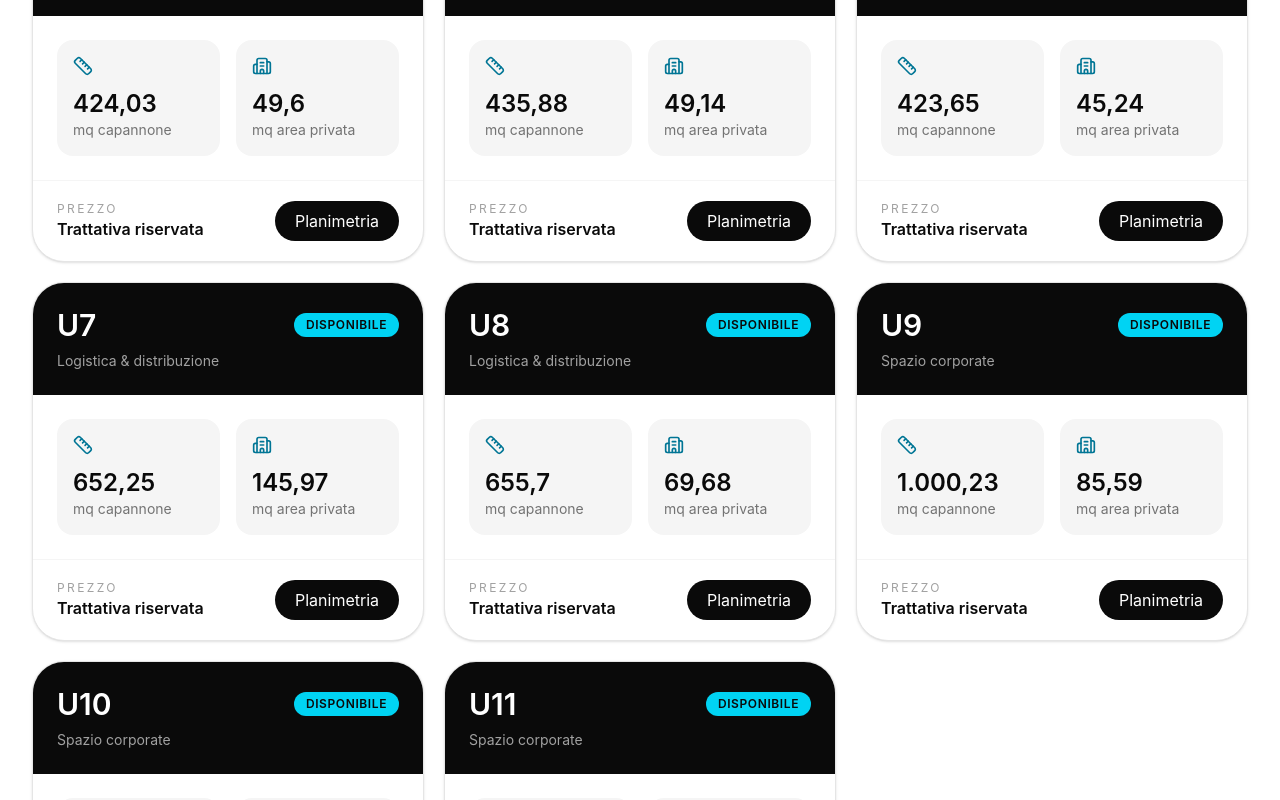
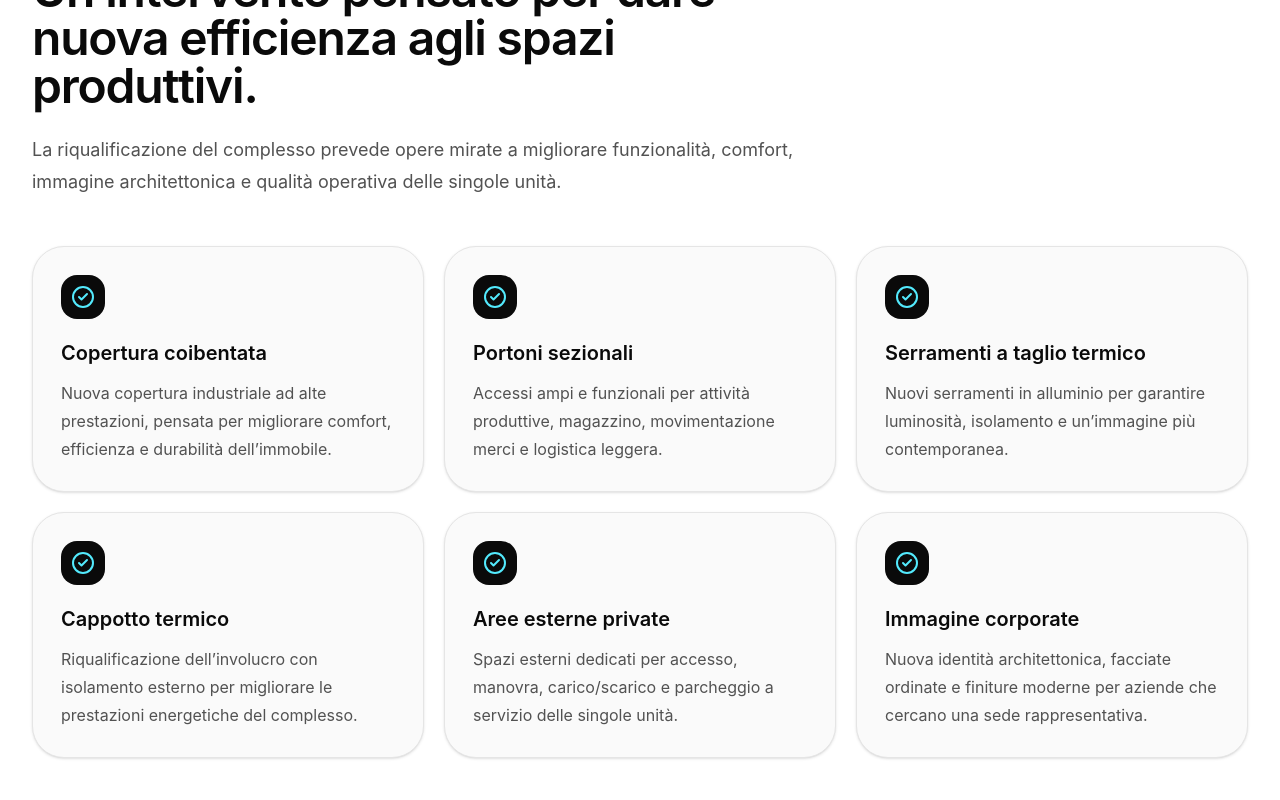
Before and after one commit to marcogelfi-code/paderno-business-hub, a React (Vite) app: page / in a window 1280 px wide. Shown: the part 4140-4940 px from the top of the page. Built offline with nearby package versions, Linux system fonts and the light colour scheme.

Commit message:
Aggiunge sezione specifiche tecniche

```diff
--- a/src/App.jsx
+++ b/src/App.jsx
@@ -293,6 +293,74 @@ function Features() {
                 </CardContent>
               </Card>
             </motion.div>
+          ))}
+        </div>
+      </div>
+    </section>
+  );
+}function TechnicalSpecs() {
+  const specs = [
+    {
+      title: "Copertura coibentata",
+      text: "Nuova copertura industriale ad alte prestazioni, pensata per migliorare comfort, efficienza e durabilità dell’immobile.",
+    },
+    {
+      title: "Portoni sezionali",
+      text: "Accessi ampi e funzionali per attività produttive, magazzino, movimentazione merci e logistica leggera.",
+    },
+    {
+      title: "Serramenti a taglio termico",
+      text: "Nuovi serramenti in alluminio per garantire luminosità, isolamento e un’immagine più contemporanea.",
+    },
+    {
+      title: "Cappotto termico",
+      text: "Riqualificazione dell’involucro con isolamento esterno per migliorare le prestazioni energetiche del complesso.",
+    },
+    {
+      title: "Aree esterne private",
+      text: "Spazi esterni dedicati per accesso, manovra, carico/scarico e parcheggio a servizio delle singole unità.",
+    },
+    {
+      title: "Immagine corporate",
+      text: "Nuova identità architettonica, facciate ordinate e finiture moderne per aziende che cercano una sede rappresentativa.",
+    },
+  ];
+
+  return (
+    <section id="specifiche" className="bg-white px-5 py-24 text-neutral-950 lg:px-8">
+      <div className="mx-auto max-w-7xl">
+        <motion.div {...fadeUp} className="max-w-3xl">
+          <div className="mb-4 text-sm font-semibold uppercase tracking-[0.3em] text-cyan-700">
+            Specifiche tecniche
+          </div>
+
+          <h2 className="text-4xl font-semibold tracking-tight md:text-5xl">
+            Un intervento pensato per dare nuova efficienza agli spazi produttivi.
+          </h2>
+
+          <p className="mt-6 text-lg leading-8 text-neutral-600">
+            La riqualificazione del complesso prevede opere mirate a migliorare funzionalità,
+            comfort, immagine architettonica e qualità operativa delle singole unità.
+          </p>
+        </motion.div>
+
+        <div className="mt-12 grid gap-5 md:grid-cols-2 lg:grid-cols-3">
+          {specs.map((item) => (
+            <Card key={item.title} className="rounded-[2rem] border border-neutral-200 bg-neutral-50 shadow-sm">
+              <CardContent className="p-7">
+                <div className="mb-5 flex h-11 w-11 items-center justify-center rounded-2xl bg-neutral-950 text-cyan-300">
+                  <CheckCircle2 className="h-6 w-6" />
+                </div>
+
+                <h3 className="text-xl font-semibold text-neutral-950">
+                  {item.title}
+                </h3>
+
+                <p className="mt-3 leading-7 text-neutral-600">
+                  {item.text}
+                </p>
+              </CardContent>
+            </Card>
           ))}
         </div>
       </div>
@@ -652,6 +720,8 @@ export default function PadernoBusinessHub() {
       <Masterplan />
       <Project />
       <Features />
+      <Features />
+      <TechnicalSpecs />
       <Spaces />
       <Location />
       <Gallery />
```
